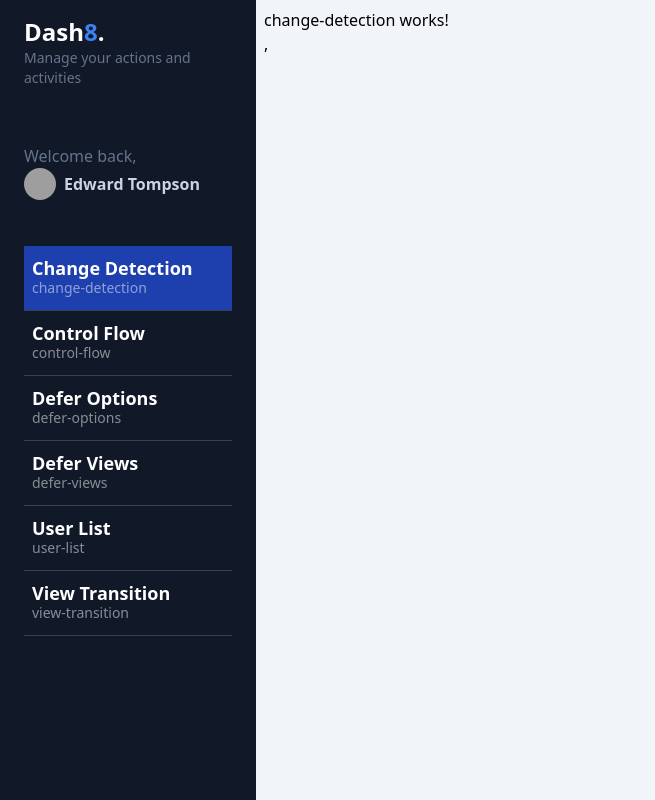
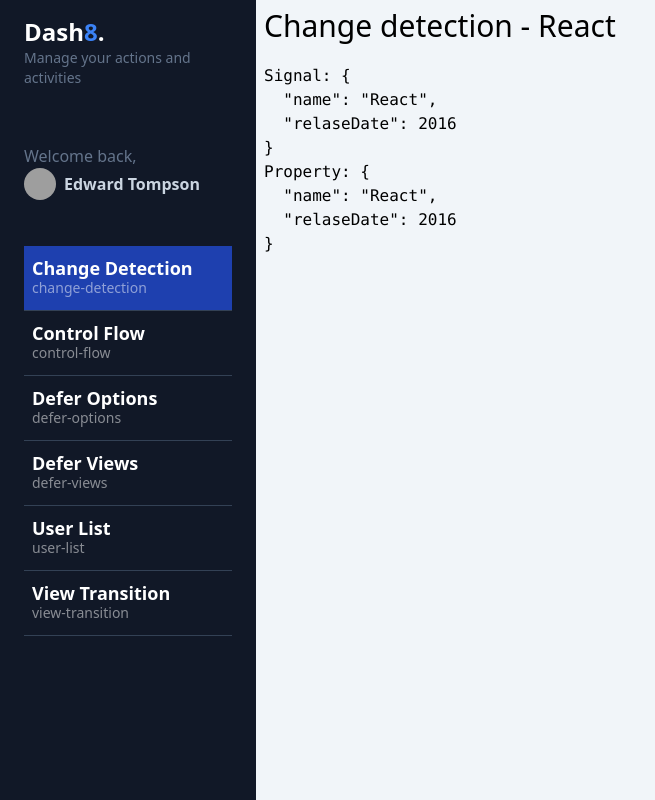
Before and after one commit to Zoloz966/Angular17-, an Angular app: page /dashboard/change-detection in a window 1280 px wide. Shown: the whole page, without its empty margins (0-655 px from the left). Built offline with nearby package versions, Linux system fonts and the light colour scheme; grey boxes are pictures that could not be loaded.

Commit message:
End ChangeDetecion component

```diff
--- a/src/app/dashboard/pages/change-detection/change-detection.component.html
+++ /dev/null
@@ -1 +0,0 @@
-<p>change-detection works!</p>,
--- a/src/app/dashboard/pages/change-detection/change-detection.component.ts
+++ b/src/app/dashboard/pages/change-detection/change-detection.component.ts
@@ -1,14 +1,40 @@
 import { CommonModule } from '@angular/common';
-import { Component } from '@angular/core';
+import {
+  ChangeDetectionStrategy,
+  Component,
+  computed,
+  signal,
+} from '@angular/core';
+import { TitleComponent } from '@shared/title/title.component';
 
 @Component({
   standalone: true,
-  imports: [CommonModule],
-  templateUrl: './change-detection.component.html',
-  styles: `
-    :host {
-      display: block;
-    }
+  imports: [CommonModule, TitleComponent],
+  changeDetection: ChangeDetectionStrategy.OnPush,
+  template: `
+    <app-title [title]="currentFramework()" />
+
+    <pre>Signal: {{ frameworkAsSignal() | json }}</pre>
+    <pre>Property: {{ frameworkAsProperty | json }}</pre>
   `,
 })
-export default class ChangeDetectionComponent {}
+export default class ChangeDetectionComponent {
+  public currentFramework = computed(
+    () => `Change detection - ${this.frameworkAsSignal().name}`
+  );
+
+  public frameworkAsSignal = signal({ name: 'Angular', relaseDate: 2016 });
+  public frameworkAsProperty = { name: 'Angular', relaseDate: 2016 };
+
+  constructor() {
+    setTimeout(() => {
+      console.log('Hecho');
+      this.frameworkAsProperty.name = 'React';
+      this.frameworkAsSignal.update((value) => ({ ...value, name: 'React' }));
+      // this.frameworkAsSignal.update((value) => {
+      //   value.name = 'React';
+      //   return { ...value };
+      // });
+    }, 3000);
+  }
+}
```
